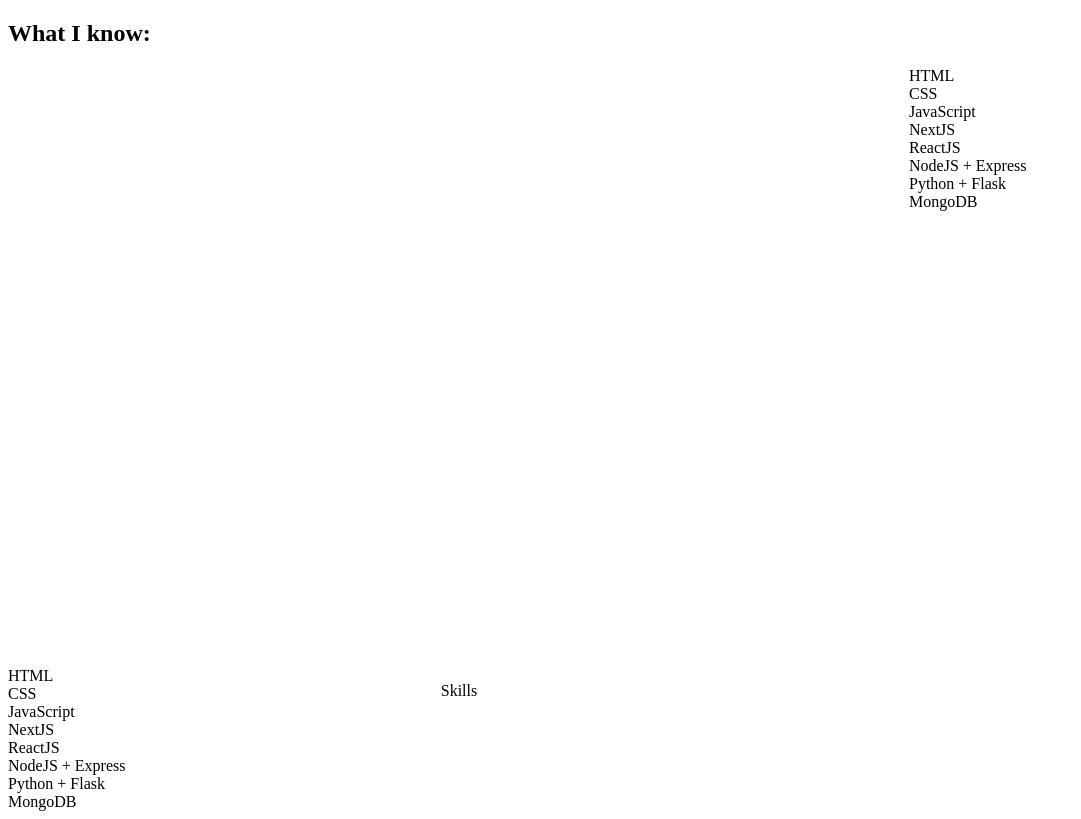
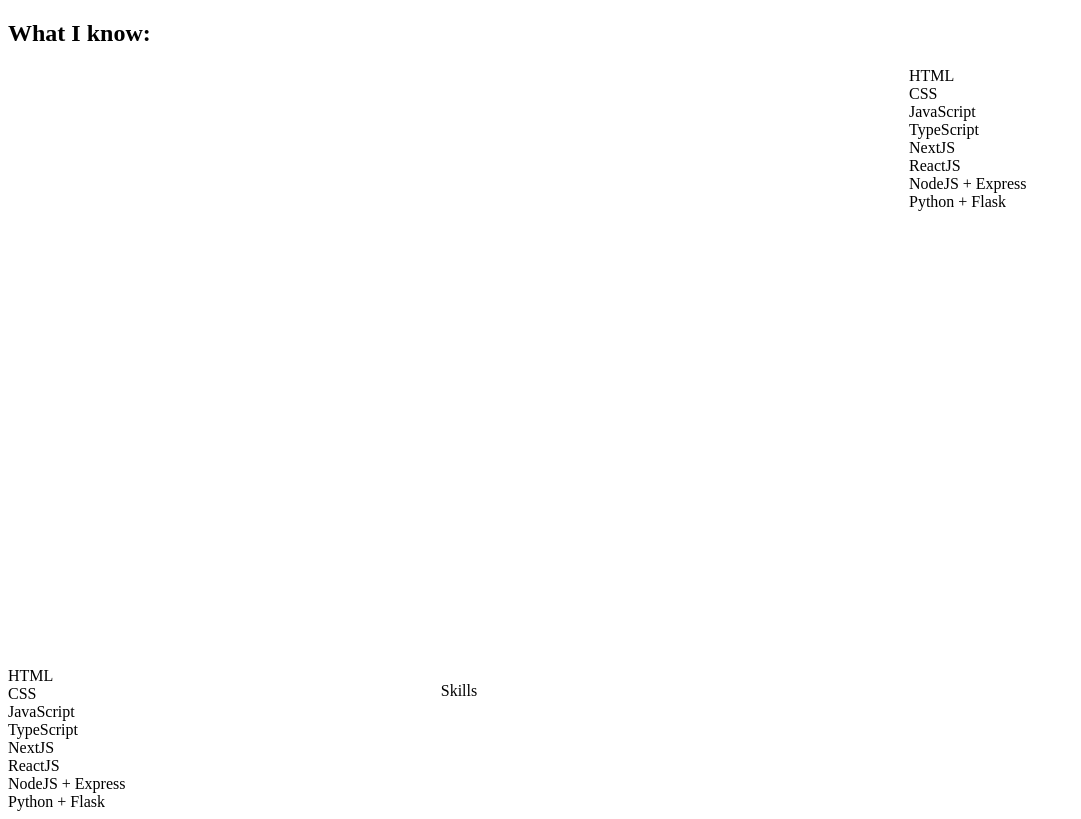
Before and after one commit to rithikachowta08/rithikachowta08.github.io, a Next.js app: page /Skills in a window 1280 px wide. Shown: the whole page, without its empty margins (0-1081 px from the left). Built offline with nearby package versions, Linux system fonts and the light colour scheme.

Commit message:
Improve project cards

```diff
--- a/pages/Skills.tsx
+++ b/pages/Skills.tsx
@@ -6,11 +6,11 @@
     { name: "HTML", level: 90 },
     { name: "CSS", level: 70 },
     { name: "JavaScript", level: 80 },
+    { name: "TypeScript", level: 80 },
     { name: "NextJS", level: 70 },
     { name: "ReactJS", level: 80 },
-    { name: "NodeJS + Express", level: 50 },
-    { name: "Python + Flask", level: 60 },
-    { name: "MongoDB", level: 50 },
+    { name: "NodeJS + Express", level: 60 },
+    { name: "Python + Flask", level: 50 },
   ];
   return (
     <div className="relative py-12 flex flex-col gap-4 min-h-screen w-[80%] md:w-[70%] self-center items-center justify-center lg:w-[90%] m-auto">
```
